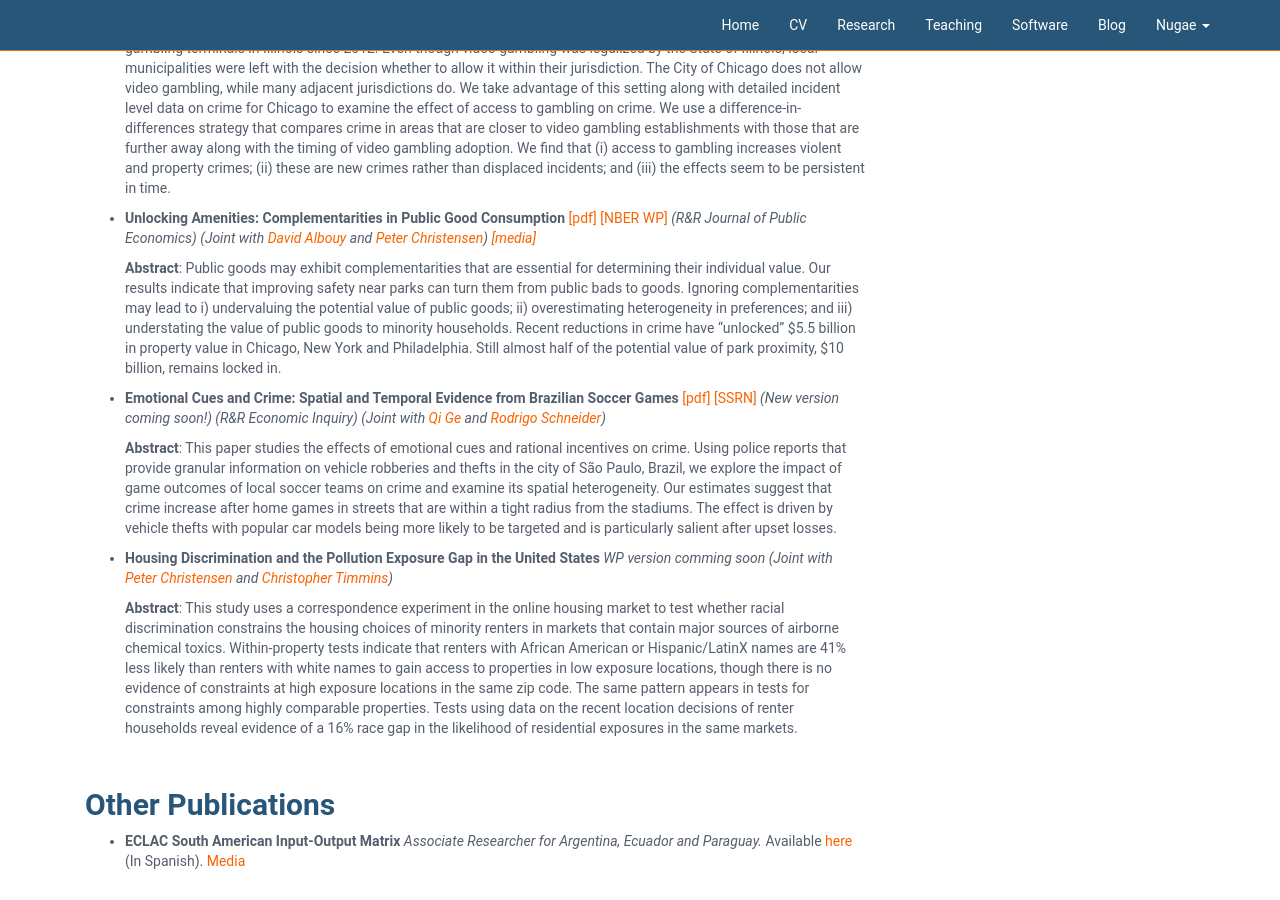
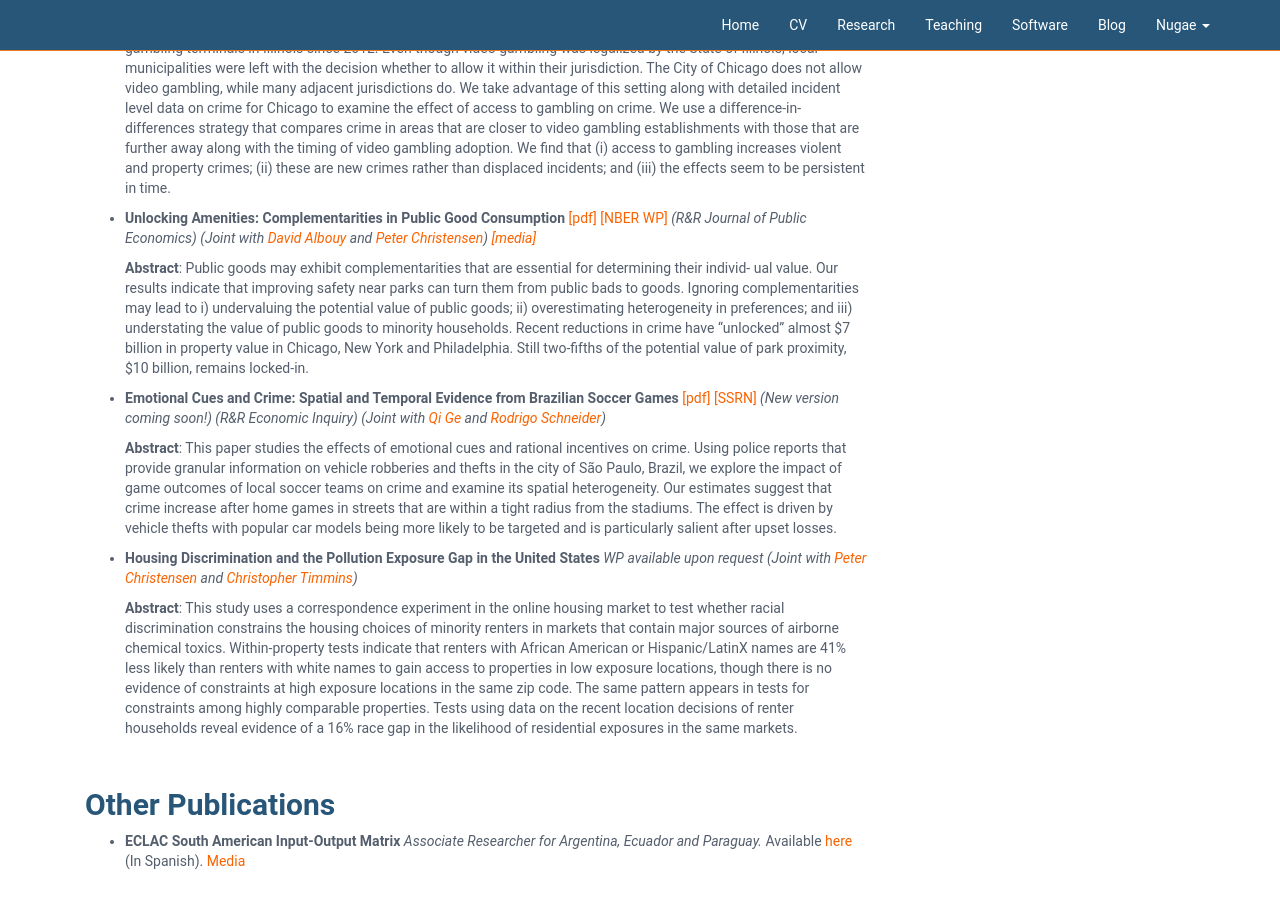
Before and after one commit to ignaciomsarmiento/ignaciomsarmiento.github.io, a Jekyll site: the page built from research.md, in a window 1280 px wide and 900 px high, scrolled down 498 px. Built offline with Jekyll 4.4.1, drawn with Linux system fonts in a browser that asks for light colours; our own code applies the rules of GitHub Pages for plain Markdown files.

Commit message:
updated wp unlocking amenities

```diff
--- a/research.md
+++ b/research.md
@@ -27,7 +27,7 @@ layout: secondary_pages
 	*(Joint with [David Albouy](http://davidalbouy.net/) and [Peter Christensen](http://www.peterchristensen.net/))* *[[media]](https://nyti.ms/2ztMhZZ)*
 
 	**Abstract**:
-	Public goods may exhibit complementarities that are essential for determining their individual value. Our results indicate that improving safety near parks can turn them from public bads to goods. Ignoring complementarities may lead to i) undervaluing the potential value of public goods; ii) overestimating heterogeneity in preferences; and iii) understating the value of public goods to minority households. Recent reductions in crime have "unlocked" $5.5 billion in property value in Chicago, New York and Philadelphia. Still almost half of the potential value of park proximity, $10 billion, remains locked in.
+	Public goods may exhibit complementarities that are essential for determining their individ- ual value. Our results indicate that improving safety near parks can turn them from public bads to goods. Ignoring complementarities may lead to i) undervaluing the potential value of public goods; ii) overestimating heterogeneity in preferences; and iii) understating the value of public goods to minority households. Recent reductions in crime have “unlocked” almost $7 billion in property value in Chicago, New York and Philadelphia. Still two-fifths of the potential value of park proximity, $10 billion, remains locked-in.
 
 
 * **Emotional Cues and Crime: Spatial and Temporal Evidence from Brazilian Soccer Games**  [[pdf]](/assets/Soccer_Robbery.pdf) [[SSRN]](https://papers.ssrn.com/sol3/papers.cfm?abstract_id=3289286) *(New version coming soon!)* *(R&R Economic Inquiry)*
@@ -37,7 +37,7 @@ layout: secondary_pages
 	This paper studies the effects of emotional cues and rational incentives on crime. Using police reports that provide granular information on vehicle robberies and thefts in the city of São Paulo, Brazil, we explore the impact of game outcomes of local soccer teams on crime and examine its spatial heterogeneity. Our estimates suggest that crime increase after home games in streets that are within a tight radius from the stadiums. The effect is driven by vehicle thefts with popular car models being more likely to be targeted and is particularly salient after upset losses.
 
 
-* **Housing Discrimination and the Pollution Exposure Gap in the United States** *WP version comming soon*
+* **Housing Discrimination and the Pollution Exposure Gap in the United States** *WP available upon request*
 	*(Joint with [Peter Christensen](http://www.peterchristensen.net/) and [Christopher Timmins](https://sites.duke.edu/christophertimmins/))*
 
 	**Abstract**:
```
